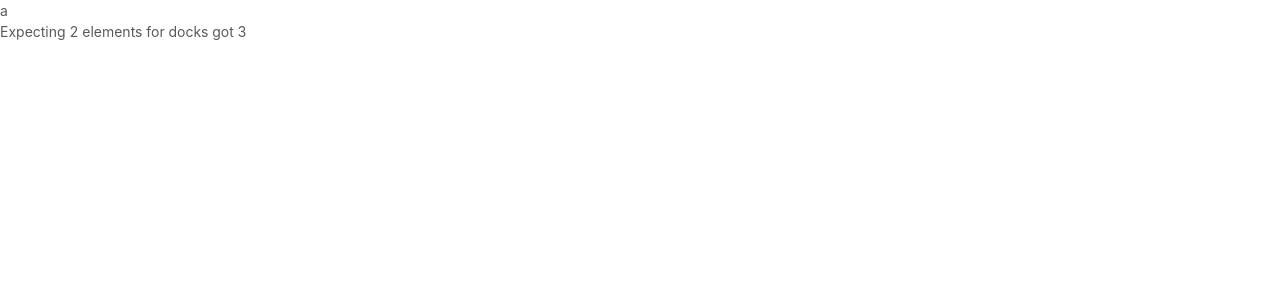
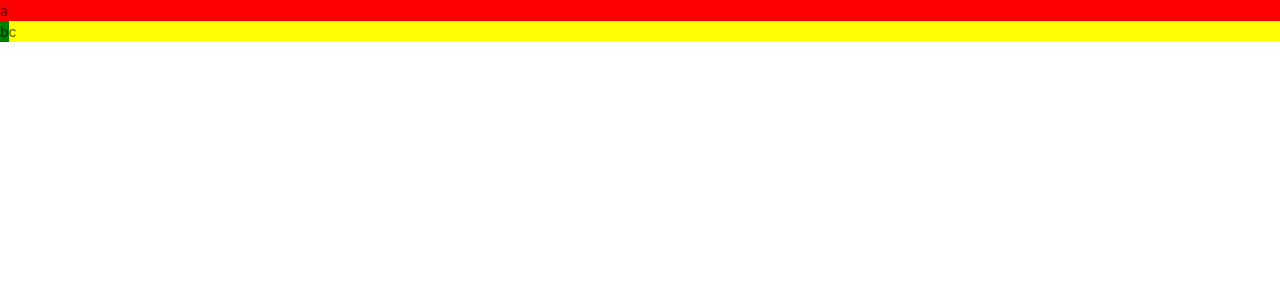
Before and after one commit to selfcac/react-gui, a React (Create React App) app: page / in a window 1280 px wide. Shown: the top 300 px of the page. Built offline with nearby package versions, Linux system fonts and the light colour scheme.

Commit message:
Dock work with prior props

```diff
--- a/src/App.tsx
+++ b/src/App.tsx
@@ -22,11 +22,10 @@ class App extends React.Component {
 
       <div className="App">
         <DockTop>
-          <span>a</span>
+          <span style={{background: "red"}}>a</span>
           <DockLeft>
-            <span>b</span>
-            <span>c</span>
-            <span>d</span>
+            <span style={{background: "green"}}>b</span>
+            <span style={{background: "yellow"}}>c</span>
           </DockLeft>
         </DockTop>
 
--- a/src/components/DockPanel.tsx
+++ b/src/components/DockPanel.tsx
@@ -1,6 +1,4 @@
 import React, { ReactElement } from "react";
-import { Interface } from "readline";
-import { number } from "prop-types";
 import { FlexDirectionProperty } from "csstype";
 
 export enum DockType {
@@ -19,20 +17,27 @@ export var DockBottom : React.FC = (props) => {return (<DockPanel defaultDock={D
 export default class DockPanel extends React.Component<DockerProps> {
 
     getDockFlexString = (type : DockType) : FlexDirectionProperty => {
-        return (type == DockType.TOP) ?  "column" :
-        (type == DockType.LEFT) ?  "row" :
-        (type == DockType.RIGHT) ?  "row-reverse" :
+        return (type === DockType.TOP) ?  "column" :
+        (type === DockType.LEFT) ?  "row" :
+        (type === DockType.RIGHT) ?  "row-reverse" :
          "column-reverse";
     }
 
 
-    makeFlexDock = (type : DockType, childFirst : React.ReactNode, childNext: React.ReactNode)=> {
+    makeFlexDock = (type : DockType, childFirst :ReactElement, childNext: ReactElement)=> {
         if ( typeof(childFirst) !== 'undefined' && childFirst !== null ) {
             if ( typeof(childNext) !== 'undefined' && childNext !== null ) {
+
+                let newFirstProps = {style: {flex: 0}, ...childFirst.props };
+                newFirstProps.style.flex = 0;
+
+                let newNextProps = {style: {flex: 1}, ...childNext.props };
+                newNextProps.style.flex = 1;
+
                 return (
                     <div style={{display:"flex", flexDirection: this.getDockFlexString(type)}} >
-                        {React.cloneElement(childFirst as ReactElement, {flex: 0})}
-                        {React.cloneElement(childNext  as ReactElement, {flex: 1})}
+                        {React.cloneElement(childFirst , newFirstProps)}
+                        {React.cloneElement(childNext  , newNextProps)}
                     </div>
                 );
             }
@@ -45,12 +50,12 @@ export default class DockPanel extends React.Component<DockerProps> {
         let resultChildren = this.props.children;
         let myChildren =  React.Children.toArray(this.props.children);
 
-        if (myChildren.length == 2) {
+        if (myChildren.length === 2) {
             // Make last children fill:
             resultChildren = this.makeFlexDock(
                     this.props.defaultDock, // before last
-                    myChildren[0],
-                    myChildren[1] ); // last element
+                    myChildren[0] as ReactElement,
+                    myChildren[1] as ReactElement); // last element
         }
         else if (myChildren.length > 2) {
             resultChildren = <div>Expecting 2 elements for docks got {myChildren.length}</div>;
```
